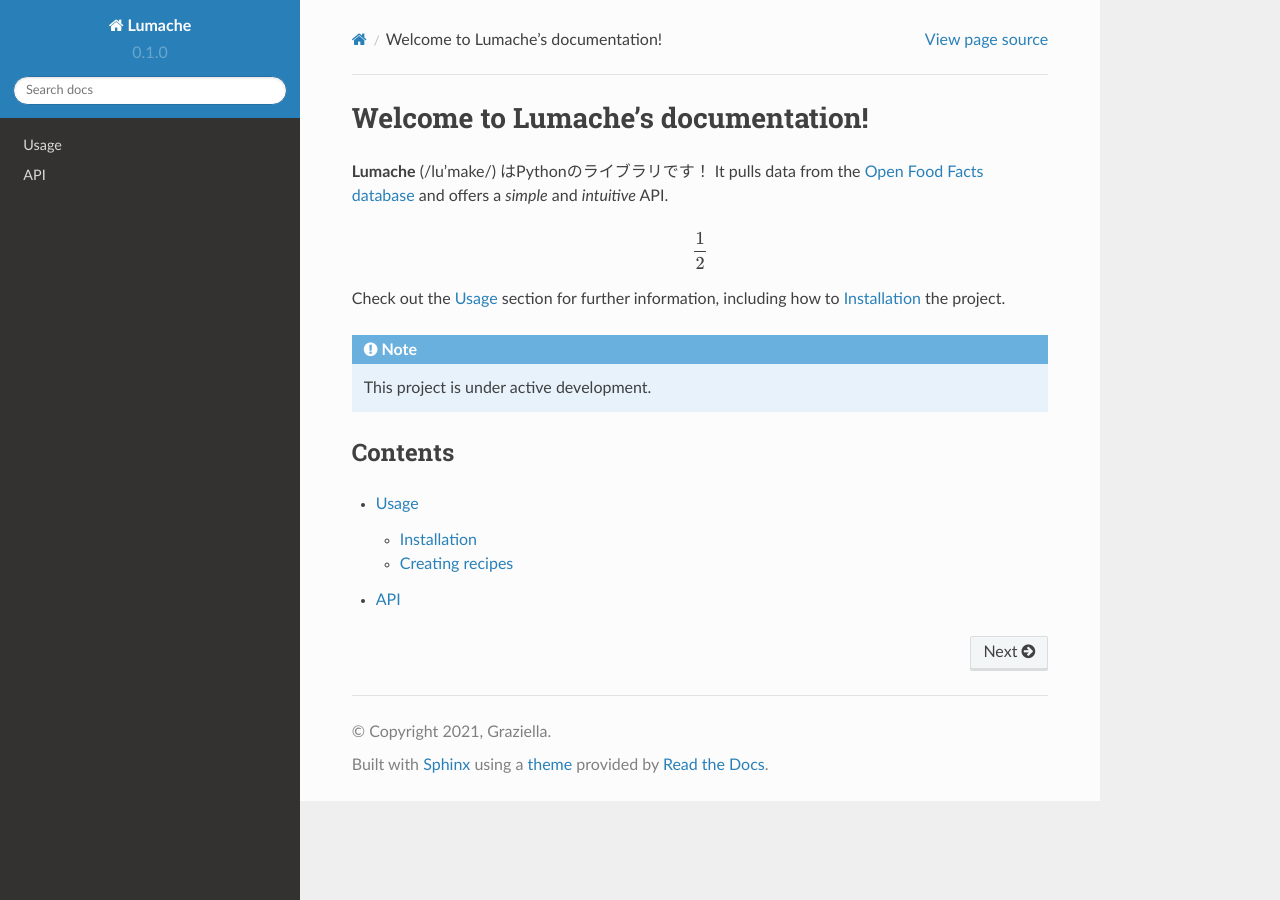
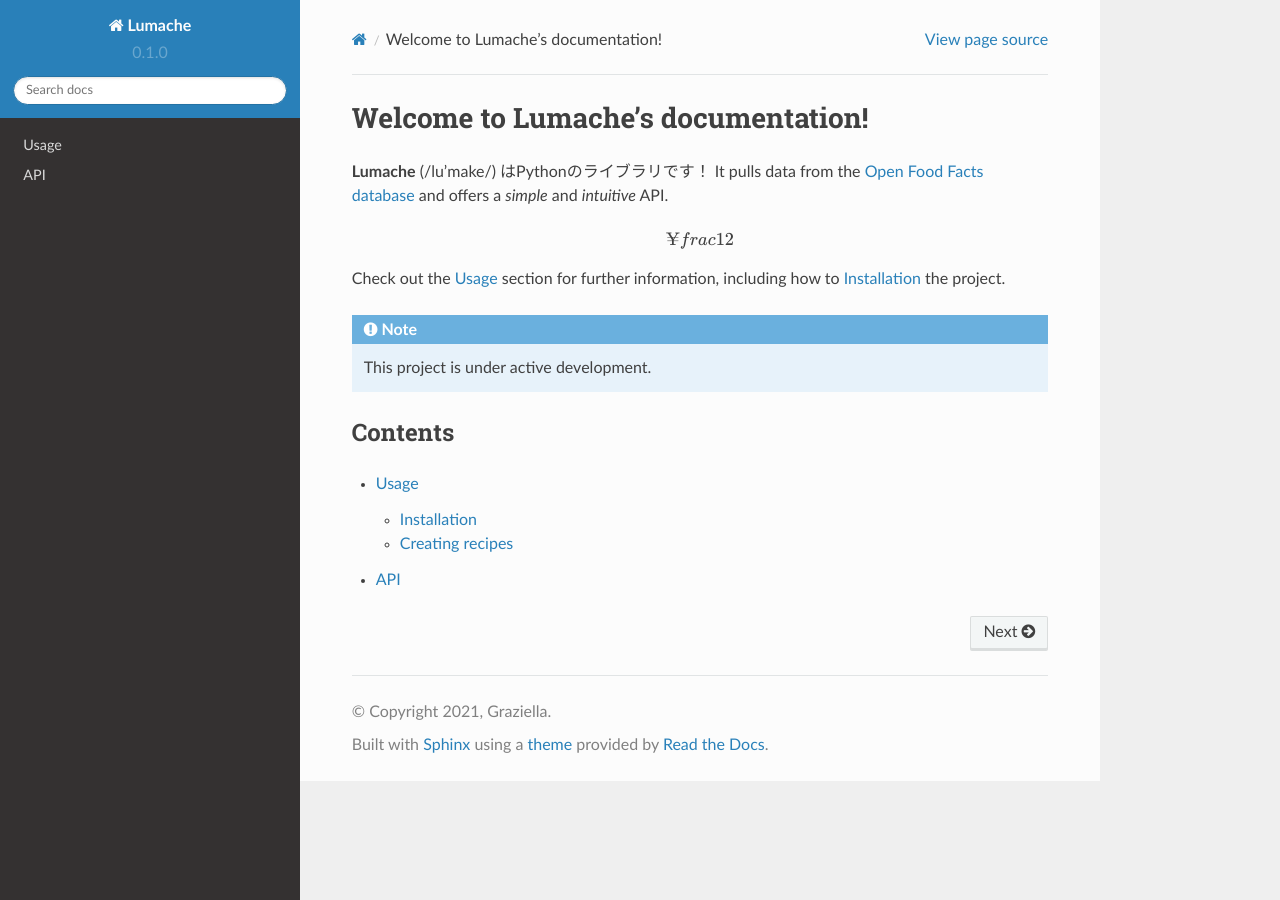
Before and after one commit to Teamil9/Physics_Math, a Sphinx documentation site: the page built from docs/source/index.rst, in a window 1280 px wide. Built offline with Sphinx 7.4.7 and the Read the Docs theme 2.0.0, drawn with Linux system fonts in a browser that asks for light colours.

Commit message:
Update index.rst

```diff
--- a/docs/source/index.rst
+++ b/docs/source/index.rst
@@ -5,7 +5,7 @@ Welcome to Lumache's documentation!
 It pulls data from the `Open Food Facts database <https://world.openfoodfacts.org/>`_
 and offers a *simple* and *intuitive* API.
 
-.. math:: \frac{1}{2}
+.. math:: ¥frac{1}{2}
 
 Check out the :doc:`usage` section for further information, including
 how to :ref:`installation` the project.
```
